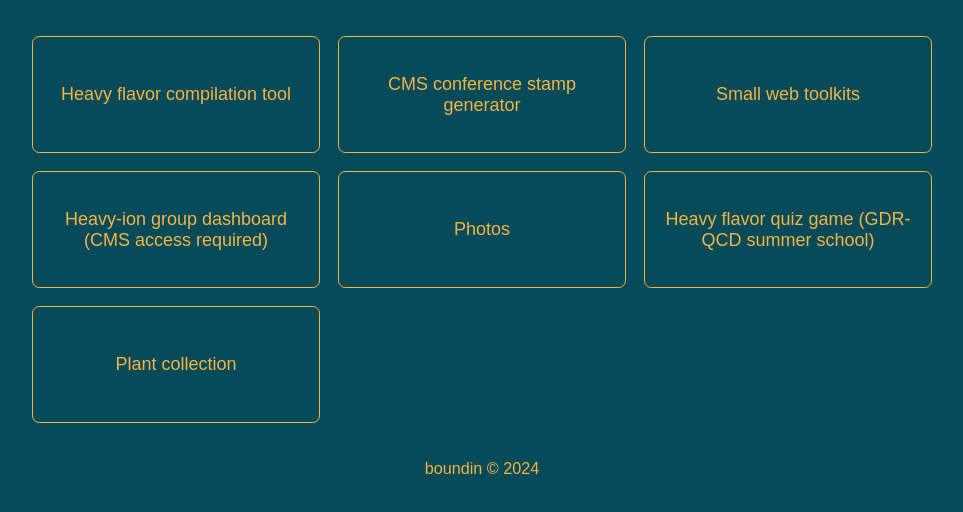
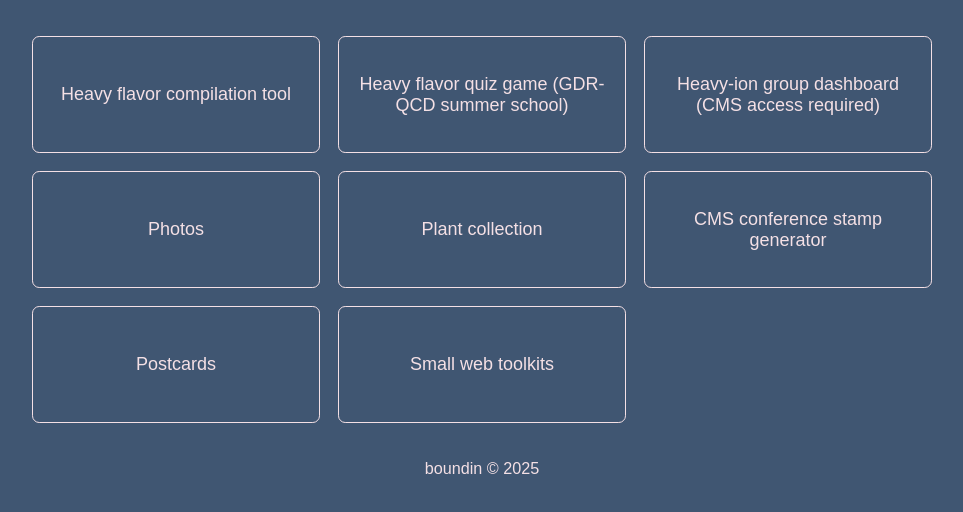
Before and after one commit to boundino/boundino.github.io, a plain HTML site: page index.html in a window 1280 px wide. Shown: the whole page, without its empty margins (158-1121 px from the left). Drawn offline with Linux system fonts and the light colour scheme; a web font is replaced by a local one.

Commit message:
minor up

```diff
--- a/index.html
+++ b/index.html
@@ -10,9 +10,10 @@
     <link rel="icon" href="favicon.ico" type="image/x-icon">
     <style>
      :root {
-         --color-f: #F2B544;
-         --color-b: #074A59;
-         --color-dim: #08404E;
+         --color-f: #F4E0E5;
+         --color-b: #405672;
+         --color-b-minicontrast: #455C7B;
+         --color-dim: #685C79;
          --padding-page-tb: 10rem;
      }
      @media only screen and (max-device-width: 1024px) { :root { --padding-page-tb: 2rem; } }
@@ -36,7 +37,7 @@
      button {
          outline: none;
          box-sizing:border-box;
-         border: 0.05rem solid var(--color-f);
+         border: 0.1rem solid var(--color-f);
          border-radius: 0.4rem;
          padding: 0.4rem 1rem;
          vertical-align: middle;
@@ -44,6 +45,7 @@
          cursor: pointer;
          width: 100%;
          height: 6.5rem;
+         /* box-shadow: 10px 5px 5px var(--color-b-minicontrast); */
      }
      button:hover { background-color: var(--color-dim); }
      div.grid {
@@ -60,13 +62,14 @@
   <body>
     <div class="grid">
       <button onclick="window.open('https://boundino.github.io/hinHFplot/', '_blank')">Heavy flavor compilation tool</button>
-      <button onclick="window.open('https://boundino.github.io/cmsstamps/', '_blank')">CMS conference stamp generator</button>
-      <button onclick="window.open('https://boundino.github.io/webtools/', '_blank')">Small web toolkits</button>
+      <button onclick="window.open('https://boundino.com/gdr-qcd/', '_blank')">Heavy flavor quiz game (GDR-QCD summer school)</button>
       <button onclick="window.open('https://cms-hin-pag.docs.cern.ch/', '_blank')">Heavy-ion group dashboard (CMS access required)</button>
       <button onclick="window.open('https://boundino.com/photos/', '_blank')">Photos</button>
-      <button onclick="window.open('https://boundino.com/gdr-qcd/', '_blank')">Heavy flavor quiz game (GDR-QCD summer school)</button>
       <button onclick="window.open('https://boundino.com/plants/', '_blank')">Plant collection</button>
+      <button onclick="window.open('https://boundino.github.io/cmsstamps/', '_blank')">CMS conference stamp generator</button>
+      <button onclick="window.open('https://boundino.com/postcards/', '_blank')">Postcards</button>
+      <button onclick="window.open('https://boundino.github.io/webtools/', '_blank')">Small web toolkits</button>
     </div>
-    <footer>boundin &copy; 2024</footer>
+    <footer>boundin &copy; 2025</footer>
   </body>
 </html>
```
